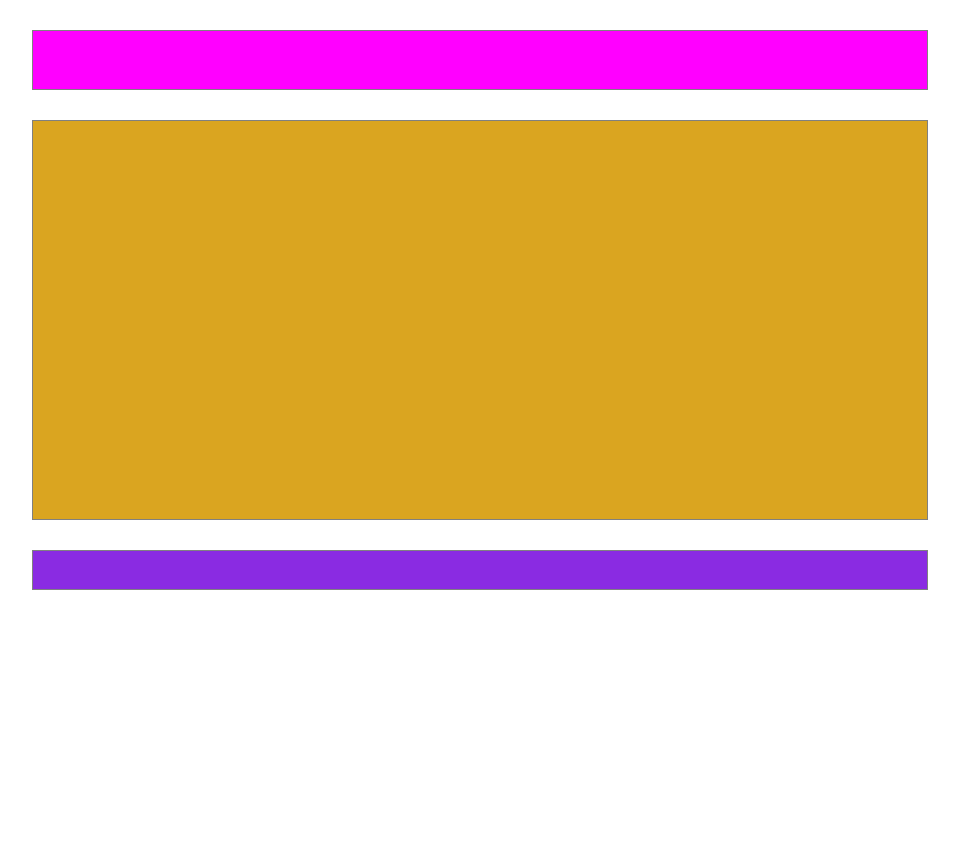
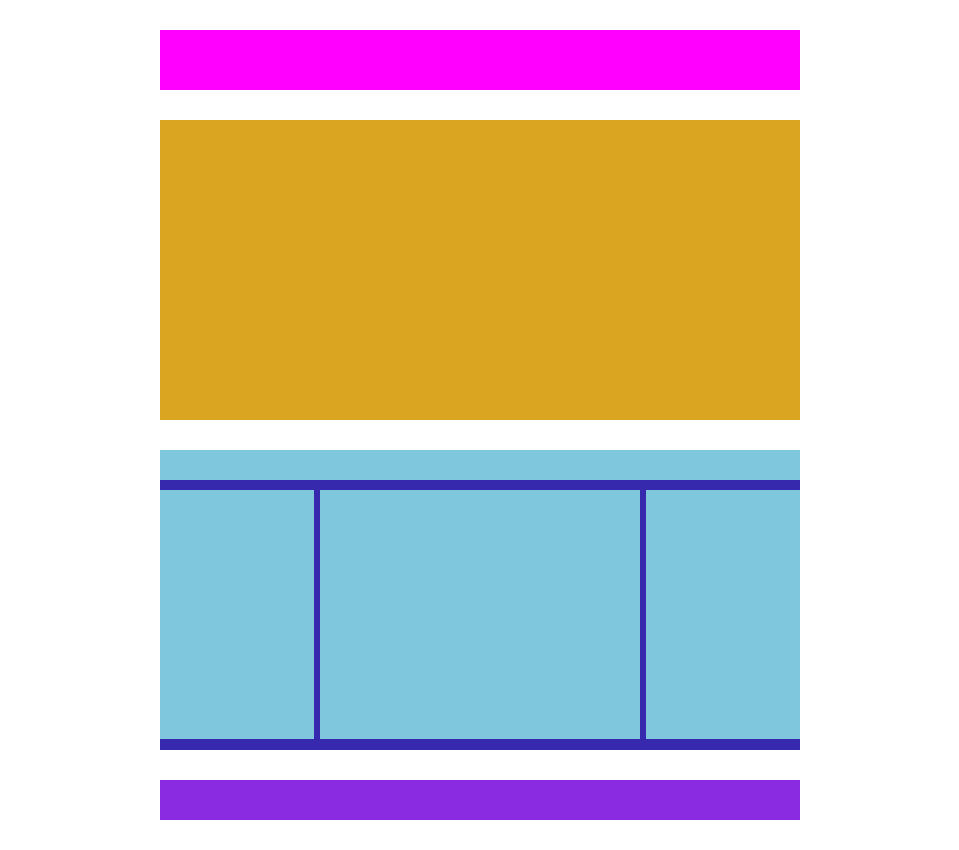
Before and after one commit to Giulia-92/htmlcss-struttura-wp, a plain HTML site: page index.html in a window 1280 px wide. Shown: the whole page, without its empty margins (160-1119 px from the left). Before the commit the page ends 800 px from the top, so only its background shows below. Drawn offline with Linux system fonts and the light colour scheme.

Commit message:
htmlcss-struttura-wp

```diff
--- a/index.html
+++ b/index.html
@@ -13,7 +13,17 @@
 </header>
 <body>
     <main>
-    </main>
+</main>
+<section>
+    <div class="text1 clearfix">
+        <nav class="text"></nav>
+        <div class="box"></div>
+        <div class="box1"></div>
+        <div class="box"></div>
+
+    </div>
+
+</section>
     <footer>
     </footer>
 </body>
--- a/style.css
+++ b/style.css
@@ -4,26 +4,60 @@
     box-sizing: border-box;
 }
 header{
-    width: 70%;
+    width: 50%;
     margin: 0 auto;
-    margin:30px auto ;
-    border: 1px solid grey;
+    margin:30px auto;
     height: 60px;
     background-color: fuchsia;
 }
 main{
-    border: 1px solid grey;
-    width: 70%;
-    height:400px;
+    width: 50%;
+    height:300px;
     margin: 0 auto;
     margin:30px auto;
     background-color: goldenrod;
 }
+.clearfix::after {
+    content: "";
+    clear: both;
+    display: block;
+    background-color: darkcyan;
+  }
+.text{
+    width:100%;
+    margin: 0 auto;
+    margin:10px auto;
+    height: 30px;
+    background-color: rgb(127, 199, 221);
+}
+.text1{
+    background-color: rgba(21, 5, 161, 0.856);
+    width: 50%;
+    height:300px;
+    margin: 0 auto;
+    margin:10px auto;
+}
+.box{
+    background-color: rgb(127, 199, 221);
+    float: left;
+    height: 83%;
+    width: 24%;
+
+}
+.box1{
+
+    background-color: rgb(127, 199, 221);
+    float: left;
+    height: 83%;
+    width: 50%;
+    margin-left: 1%;
+    margin-right: 1%;
+}
+
 footer{
-    width: 70%;
+    width: 50%;
     margin: 0 auto;
-    margin:30px auto ;
-    border: 1px solid grey;
+    margin:30px auto;
     height: 40px;
     background-color: blueviolet;
 }
```
